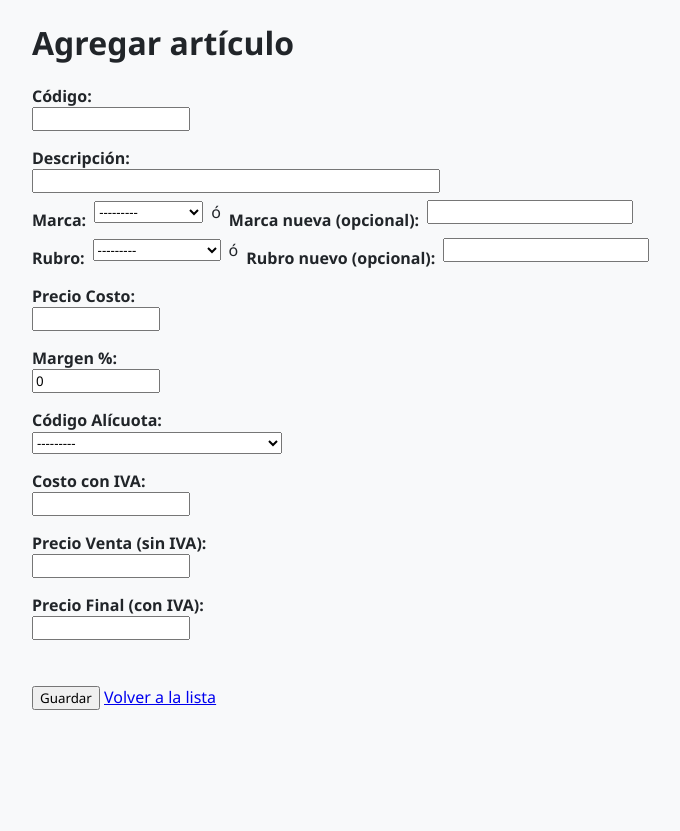
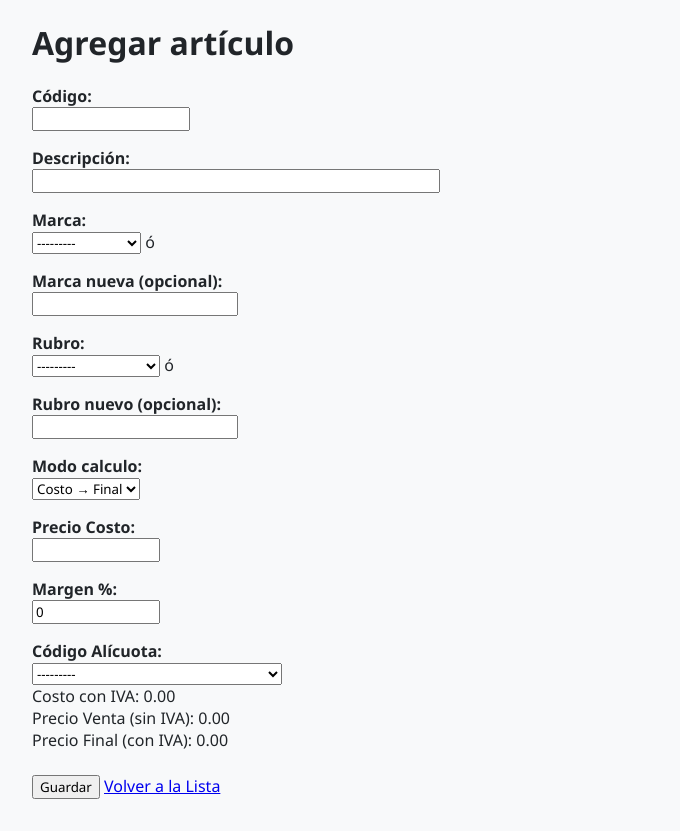
Before and after one commit to aflecha5278/saf-erp, a Django app: page /agregar/ in a window 1280 px wide. Shown: the part 151-982 px from the top of the page, without its empty margins (208-888 px from the left). Before the commit the page ends 861 px from the top, so only its background shows below. Run offline with Django 5.2, Linux system fonts and the light colour scheme; data comes from the database, SQL or seed files in the repository; both versions use the stored data as it was after the commit; some libraries are stand-ins or nearby versions; some web fonts are replaced.

```diff
--- a/articulos/forms.py
+++ b/articulos/forms.py
@@ -24,7 +24,6 @@ class LoginForm(forms.Form):
         username = self.cleaned_data.get('username', '').strip().upper()
         return username
 
-
 class UpperCaseMixin:
     """Mixin para convertir automáticamente todos los campos de texto a mayúsculas"""
     def clean(self):
@@ -42,7 +41,6 @@ class MarcaForm(UpperCaseMixin, forms.ModelForm):
             'nombre': forms.TextInput(attrs={'style': 'text-transform: uppercase;'})
         }
 
-
 class RubroForm(UpperCaseMixin, forms.ModelForm):
     class Meta:
         model = Rubro
@@ -51,9 +49,7 @@ class RubroForm(UpperCaseMixin, forms.ModelForm):
             'nombre': forms.TextInput(attrs={'style': 'text-transform: uppercase;'})
         }
 
-
 class ArticuloForm(UpperCaseMixin, forms.ModelForm):
-
     marca_nueva = forms.CharField(
         label='Marca nueva (opcional)',
         max_length=14,
@@ -69,7 +65,7 @@ class ArticuloForm(UpperCaseMixin, forms.ModelForm):
 
     class Meta:
         model = Articulo
-        fields = ['codart', 'descrip', 'marca', 'rubro', 'precosto', 'margen', 'ncodalic']
+        fields = ['codart', 'descrip', 'marca', 'rubro', 'precosto', 'margen', 'prefinal', 'modo_calculo', 'ncodalic']
         widgets = {
             'codart': forms.TextInput(attrs={
                 'maxlength': 14,
@@ -96,6 +92,13 @@ class ArticuloForm(UpperCaseMixin, forms.ModelForm):
             'ncodalic': forms.Select(attrs={
                 'style': 'width: 250px;',
                 'class': 'form-control'
+            }),
+            'prefinal': forms.NumberInput(attrs={
+                'step': '0.01',
+                'min': '0',
+                'style': 'width:150px;',
+                'class': 'form-control',
+                'pattern': '[0-9]+(\.[0-9]{0,2})?'  # Limitar a 2 decimales en el cliente
             })
         }
 
@@ -121,3 +124,17 @@ class ArticuloForm(UpperCaseMixin, forms.ModelForm):
             self.instance.rubro = rubro
 
         return super().save(commit=commit)
+
+    def clean_prefinal(self):
+        prefinal = self.cleaned_data.get('prefinal')
+        if prefinal is None or prefinal == '':
+            return None  # Permitimos vacío para que lo calcule el modelo
+        try:
+            prefinal_float = float(prefinal)
+            # Limitar a 2 decimales
+            prefinal_decimal = round(prefinal_float, 2)
+            if prefinal_float != prefinal_decimal:
+                raise forms.ValidationError("El valor debe tener como máximo 2 decimales.")
+            return prefinal_decimal
+        except ValueError:
+            raise forms.ValidationError("Ingrese un número válido.")
--- a/articulos/templates/articulos/formulario.html
+++ b/articulos/templates/articulos/formulario.html
@@ -1,79 +1,171 @@
 {% extends "articulos/base.html" %}
+
+{% load widget_tweaks %}
 
 {% block title %}
 {% if form.instance.pk %}Modificar artículo{% else %}Agregar artículo{% endif %} - SAF ERP
 {% endblock %}
 
 {% block content %}
-<div class="form-container">
+    <div class="list-container">
+        <div class="list-card">
             <h1>{% if form.instance.pk %}Modificar artículo{% else %}Agregar artículo{% endif %}</h1>
-	<!-- Mensajes de error -->
+
             {% if form.errors %}
-		<div class="alert alert-danger">
-		  <ul>
+                <div class="error-message">
                     {% for field, errors in form.errors.items %}
                         {% for error in errors %}
-				<li><strong>{{ field|title }}:</strong> {{ error }}</li>
+                            {{ field|title }}: {{ error }}<br>
                         {% endfor %}
                     {% endfor %}
-		  </ul>
                 </div>
             {% endif %}
+
             <form method="post">
                 {% csrf_token %}
-        {{ form.codart.label_tag }} {{ form.codart }}<br>
-		{{ form.descrip.label_tag }} {{ form.descrip }}<br>
-		<!-- MARCA -->
-		<div style="display: flex; gap: 0.5rem; align-items: center;">
-			{{ form.marca.label_tag }} {{ form.marca }}
-			<span style="align-self: center;">ó</span>
+                <div class="form-group">
+                    {{ form.codart.label_tag }} {{ form.codart }}
+                </div>
+                <div class="form-group">
+                    {{ form.descrip.label_tag }} {{ form.descrip }}
+                </div>
+                <div class="form-group">
+                    {{ form.marca.label_tag }} {{ form.marca }} ó
                     {{ form.marca_nueva.label_tag }} {{ form.marca_nueva }}
                 </div>
-		<!-- RUBRO -->
-		<div style="display: flex; gap: 0.5rem; align-items: center;">
-			{{ form.rubro.label_tag }} {{ form.rubro }}
-			<span style="align-self: center;">ó</span>
+                <div class="form-group">
+                    {{ form.rubro.label_tag }} {{ form.rubro }} ó
                     {{ form.rubro_nueva.label_tag }} {{ form.rubro_nueva }}
                 </div>
-		{{ form.precosto.label_tag }} {{ form.precosto }}<br>
-		{{ form.margen.label_tag }} {{ form.margen }}<br>
-		{{ form.ncodalic.label_tag }} {{ form.ncodalic }}<br>
-        <label>Costo con IVA:</label>
-        <input type="text" id="costoiva" readonly style="width:150px;" />
-        <br/>
-
-        <label>Precio Venta (sin IVA):</label>
-        <input type="text" id="preventa" readonly style="width:150px;" />
-        <br/>
-
-        <label>Precio Final (con IVA):</label>
-        <input type="text" id="prefinal" readonly style="width:150px;" />
-        <br/><br/>
-
+                <div class="form-group">
+                    {{ form.modo_calculo.label_tag }} {{ form.modo_calculo }}
+                </div>
+                <div class="form-group">
+                    {{ form.precosto.label_tag }} {{ form.precosto }}
+                </div>
+                <div class="form-group">
+                    {{ form.margen.label_tag }} {{ form.margen }}
+                </div>
+                <div class="form-group">
+                    {{ form.ncodalic.label_tag }} {{ form.ncodalic }}
+                </div>
+                <div class="form-group">
+                    Costo con IVA: <span id="costoiva">{{ form.instance.costoiva|default:"0.00" }}</span>
+                </div>
+                <div class="form-group">
+                    Precio Venta (sin IVA): <span id="preventa">{{ form.instance.preventa|default:"0.00" }}</span>
+                </div>
+                <div class="form-group">
+                    Precio Final (con IVA):
+                    {% if form.instance.modo_calculo == 'C' %}
+                        <span id="prefinal-display">{{ form.instance.prefinal|default:"0.00" }}</span>
+                        {% render_field form.prefinal style="display:none;" step="0.01" %}
+                    {% else %}
+                        {% render_field form.prefinal step="0.01" %}
+                    {% endif %}
+                </div>
+                <div class="actions">
                     <button type="submit" class="btn btn-primary">Guardar</button>
-        <a href="{% url 'lista_articulos' %}" class="btn btn-danger">Volver a la lista</a>
+                    <a href="{% url 'lista_articulos' %}" class="btn-back">Volver a la Lista</a>
+                </div>
             </form>
-</div>
 
             <script>
-document.addEventListener("input", function() {
-    const costo = parseFloat(document.querySelector("#id_precosto").value) || 0;
-    const margen = parseFloat(document.querySelector("#id_margen").value) || 0;
-    const selectAlicuota = document.querySelector("#id_ncodalic");
-    let iva = 0;
-    if (selectAlicuota) {
-        const texto = selectAlicuota.options[selectAlicuota.selectedIndex].text;
-        const match = texto.match(/\d+(\.\d+)?/);
-        iva = match ? parseFloat(match[0]) : 0;
+                document.addEventListener('DOMContentLoaded', function() {
+                    const modoCalculo = document.querySelector('#id_modo_calculo');
+                    const precostoInput = document.querySelector('#id_precosto');
+                    const margenInput = document.querySelector('#id_margen');
+                    const ncodalicSelect = document.querySelector('#id_ncodalic');
+                    const prefinalInput = document.querySelector('#id_prefinal');
+                    const prefinalDisplay = document.querySelector('#prefinal-display');
+                    const costoivaSpan = document.querySelector('#costoiva');
+                    const preventaSpan = document.querySelector('#preventa');
+
+                    let debounceTimeout;
+
+                    function calculateValues() {
+                        if (!precostoInput || !margenInput || !ncodalicSelect || !prefinalInput || !prefinalDisplay) {
+                            console.error('Faltan elementos en el DOM:', {
+                                precostoInput, margenInput, ncodalicSelect, prefinalInput, prefinalDisplay
+                            });
+                            return;
                         }
 
-    const costoiva = costo * (1 + iva / 100);
-    const preventa = costo * (1 + margen / 100);
-    const prefinal = preventa * (1 + iva / 100);
+                        const precosto = parseFloat(precostoInput.value) || 0;
+                        const margen = parseFloat(margenInput.value) || 0;
+                        const selectedOption = ncodalicSelect.options[ncodalicSelect.selectedIndex];
+                        const alicMatch = selectedOption.textContent.match(/\((\d+\.?\d*)%\)/);
+                        const alic = alicMatch ? parseFloat(alicMatch[1]) || 0 : 0;
+                        const modo = modoCalculo.value;
 
-    document.querySelector("#costoiva").value = costoiva.toLocaleString('es-AR', {minimumFractionDigits: 2});
-    document.querySelector("#preventa").value = preventa.toLocaleString('es-AR', {minimumFractionDigits: 2});
-    document.querySelector("#prefinal").value = prefinal.toLocaleString('es-AR', {minimumFractionDigits: 2});
+                        console.log('Valores de entrada:', { precosto, margen, alic, modo });
+
+                        const costoiva = precosto * (1 + alic / 100);
+                        costoivaSpan.textContent = isNaN(costoiva) ? '0.00' : costoiva.toFixed(2);
+
+                        const preventa = precosto * (1 + margen / 100);
+                        preventaSpan.textContent = isNaN(preventa) ? '0.00' : preventa.toFixed(2);
+
+                        if (modo === 'C') {
+                            const prefinal = preventa * (1 + alic / 100);
+                            if (!isNaN(prefinal)) {
+                                prefinalDisplay.textContent = prefinal.toFixed(2);
+                                prefinalInput.value = prefinal.toFixed(2);
+                            } else {
+                                prefinalDisplay.textContent = '0.00';
+                                prefinalInput.value = '0.00';
+                                console.error('Cálculo de prefinal falló:', { preventa, alic });
+                            }
+                            prefinalInput.style.display = 'none';
+                            prefinalDisplay.style.display = 'inline';
+                        } else {
+                            const prefinal = parseFloat(prefinalInput.value) || 0;
+                            if (!isNaN(prefinal)) {
+                                const calculatedPreventa = prefinal / (1 + alic / 100);
+                                preventaSpan.textContent = isNaN(calculatedPreventa) ? '0.00' : calculatedPreventa.toFixed(2);
+                                const calculatedPrecosto = calculatedPreventa / (1 + margen / 100);
+                                precostoInput.value = isNaN(calculatedPrecosto) ? '0.00' : calculatedPrecosto.toFixed(2);
+                            } else {
+                                preventaSpan.textContent = '0.00';
+                                precostoInput.value = '0.00';
+                                console.error('Cálculo falló en modo F:', { prefinal, alic });
+                            }
+                            prefinalInput.style.display = 'inline';
+                            prefinalDisplay.style.display = 'none';
+                        }
+                    }
+
+                    // Función de debounce
+                    function debounce(func, delay) {
+                        return function (...args) {
+                            clearTimeout(debounceTimeout);
+                            debounceTimeout = setTimeout(() => func.apply(this, args), delay);
+                        };
+                    }
+
+                    // Verificar existencia de elementos
+                    if (!ncodalicSelect) {
+                        console.error('ncodalicSelect no encontrado');
+                        return;
+                    }
+                    ncodalicSelect.addEventListener('change', calculateValues);
+
+                    [precostoInput, margenInput].forEach(element => {
+                        if (element) {
+                            element.addEventListener('input', debounce(calculateValues, 300));
+                        }
+                    });
+
+                    prefinalInput.addEventListener('input', debounce(calculateValues, 300));
+                    modoCalculo.addEventListener('change', calculateValues);
+                    calculateValues(); // Llamada inicial para establecer los valores
+
+                    // Depuración adicional
+                    prefinalInput.addEventListener('input', () => {
+                        console.log('Editando prefinal manualmente:', prefinalInput.value);
+                    });
                 });
             </script>
+        </div>
+    </div>
 {% endblock %}
--- a/articulos/views.py
+++ b/articulos/views.py
@@ -69,6 +69,8 @@ def modificar_articulo(request, pk):
             form.save()
             return redirect('lista_articulos')
     else:
+        # Forzar que antes de mostrar el form se recalculen los campos
+        articulo.save()
         form = ArticuloForm(instance=articulo)
     return render(request, 'articulos/formulario.html', {
         'form': form,
--- a/saf/settings.py
+++ b/saf/settings.py
@@ -20,6 +20,7 @@ INSTALLED_APPS = [
     'django.contrib.messages',
     'django.contrib.staticfiles',
     'articulos',
+    'widget_tweaks'
 ]
 
 # Middlewares
```
Also changed, not shown: articulos/models.py (+29 -14 lines), articulos/migrations/0009_articulo_modo_calculo.py (added), articulos/migrations/0010_alter_articulo_prefinal.py (added), articulos/migrations/0011_alter_articulo_prefinal.py (added), articulos/migrations/0012_alter_articulo_prefinal.py (added), db.sqlite3. Lines whose indentation alone changed are shown as unchanged.
